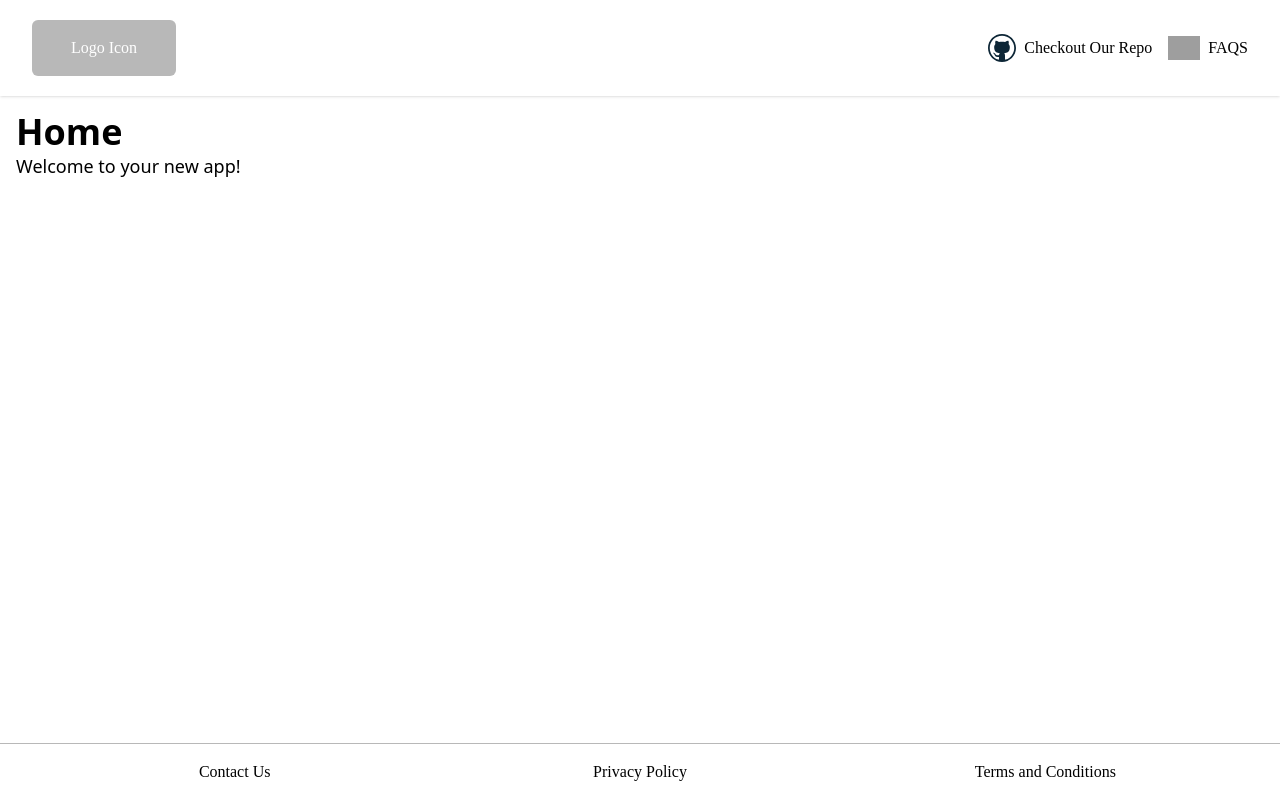
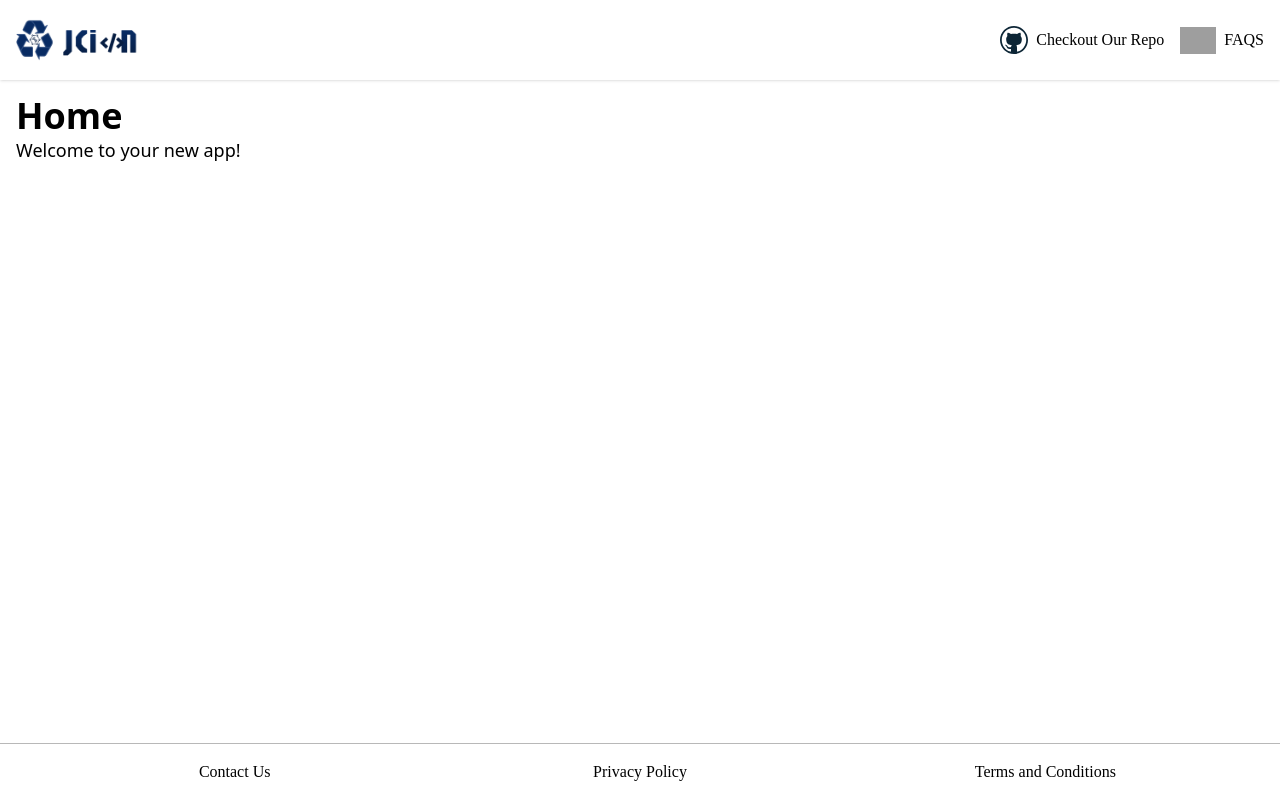
Before and after one commit to irel04/jci-n-web, a React (Vite) app: page / in a window 1280 px wide. Built offline with nearby package versions, Linux system fonts and the light colour scheme; no server answers; grey boxes are pictures that could not be loaded.

Commit message:
fix: adjust header size

```diff
--- a/src/components/ui/Header.tsx
+++ b/src/components/ui/Header.tsx
@@ -2,6 +2,7 @@
 import githubLogo from "@src/assets/icons/github-logo.svg"
 import faqs from "@src/assets/icons/faqs.svg"
 import { useEffect, useState } from "react"
+import webLogo from "@public/web-logo.png"
 
 function Header() {
 
@@ -18,16 +19,16 @@ function Header() {
 	}, [])
 
 	return (
-		<header className={`absolute flex py-4 px-8 items-center font-header gap-4 shadow w-full h-24 z-10 bg-white transition-transform duration-200 ease-out ${isTopPosition ? "opacity-100 scale-100" : "opacity-0 scale-95"}`}>
+		<header className={`absolute flex py-2 px-4 items-center font-header gap-4 shadow w-full h-20 z-10 bg-white transition-transform duration-200 ease-out ${isTopPosition ? "opacity-100 scale-100" : "opacity-0 scale-95"}`}>
 			<div className="flex-1">
-				<button className="bg-neutral-500/50 p-4  w-36 text-center rounded-md text-white">Logo Icon</button>
+				<img src={webLogo} alt="" className="w-32  2xl:w-56 aspect-auto" />
 			</div>
 			<button className="flex-none flex items-center gap-2">
 				<img src={githubLogo} alt="" className="w-7 aspect-auto" title="Checkout Repo" />
 				<p className="hidden md:block">Checkout Our Repo</p>
 			</button>
 			<button className="flex-none flex items-center gap-2">
-				<img src={faqs} alt="" className="w-8 aspect-auto" title="Frequent Ask Questions" />
+				<img src={faqs} alt="" className="w-9 aspect-auto" title="Checkout Repo" />
 				<p className="hidden md:block">FAQS</p>
 			</button>
 
--- a/src/layout/Layout.tsx
+++ b/src/layout/Layout.tsx
@@ -7,7 +7,7 @@ const Layout = () => {
 			{/* Wrapper */}
 			<div className="relative h-full max-w-[2560px] mx-auto flex flex-col">
 				<Header/>
-				<div className="p-4 flex-1 pt-28">
+				<div className="p-4 flex-1 pt-24">
 					<Outlet />
 				</div>
 				<Footer/>
```
Also changed, not shown: public/web-logo.png.
